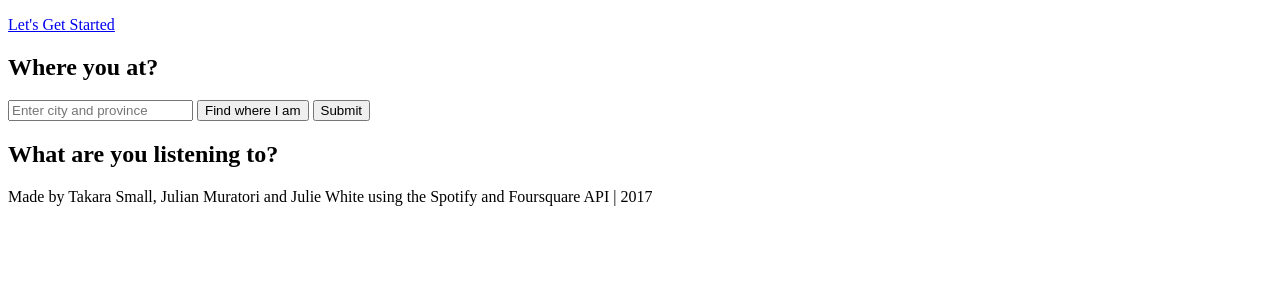
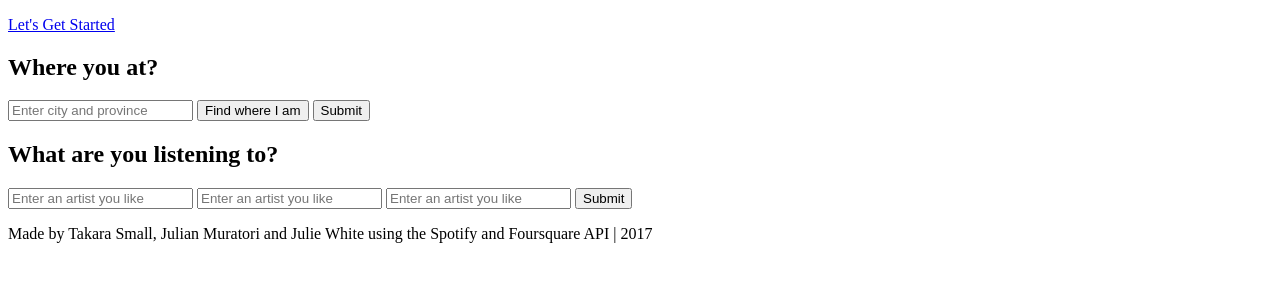
Before and after one commit to MUSICONTHEPATIO/OfficialProjectRepository, a website: page index.html in a window 1280 px wide. Shown: the part 197-478 px from the top of the page. Drawn offline with nearby package versions, Linux system fonts and the light colour scheme.

Commit message:
updated index.html

```diff
--- a/index.html
+++ b/index.html
@@ -39,11 +39,11 @@
 	<!-- LOCATION LOCATION LOCATION -->
 
 	<h2>Where you at?</h2>
-	<form class="locationForm">
+	<form class="form locationForm">
 
 		<input id="userLocation" type="text" placeholder="Enter city and province">
 		<button>Find where I am</button>
-		<input class="locationForm__submit" type="submit">
+		<input class="submit locationForm__submit" type="submit">
 		<p class="locationAnswer"></p>
 	</form>
 
@@ -54,7 +54,14 @@
 
 	<h2>What are you listening to?</h2>
 
-<!-- 	<input type="text" placeholder="Enter your favourite artist"> -->
+	<form class="form musicForm">
+
+		<input class="spotifyForm" type="text" placeholder="Enter an artist you like">
+		<input class="spotifyForm" type="text" placeholder="Enter an artist you like">
+		<input class="spotifyForm" type="text" placeholder="Enter an artist you like">
+		<input class="submit musicForm__submit" type="submit">
+
+	</form>
 
 	<!-- END MUSIC END MUSIC END MUSIC -->
 
@@ -63,7 +70,7 @@
 
 	<div class="container" id="patioResults"></div>
 
-	<div class="musicResults"></div>
+	<div class="playlist"></div>
 
 	<!-- END RESULTS END RESULTS  -->
 
```
